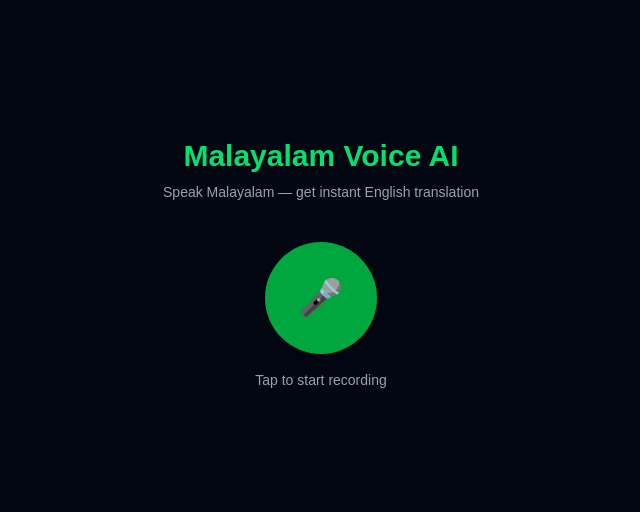
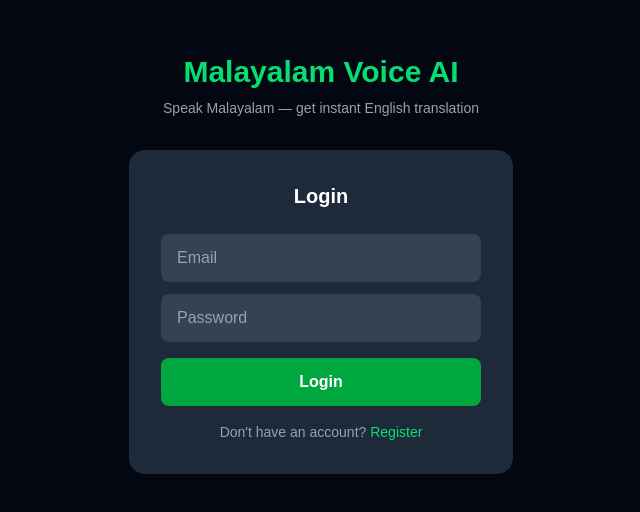
Before and after one commit to mamcbt-ai/malayalam-ai-frontend, a Next.js app: page / in a window 1280 px wide. Shown: the part 136-648 px from the top of the page, without its empty margins (319-959 px from the left). Built offline with nearby package versions, Linux system fonts and the light colour scheme.

Commit message:
Step 45 complete: Login register UI added to frontend

```diff
--- a/app/page.js
+++ b/app/page.js
@@ -1,13 +1,60 @@
 'use client';
 import { useState, useRef } from 'react';
 
+const API = 'http://127.0.0.1:8000';
+
 export default function Home() {
+  const [screen, setScreen] = useState('login');
+  const [email, setEmail] = useState('');
+  const [password, setPassword] = useState('');
+  const [token, setToken] = useState(null);
+  const [userEmail, setUserEmail] = useState('');
+  const [authError, setAuthError] = useState('');
   const [recording, setRecording] = useState(false);
   const [loading, setLoading] = useState(false);
   const [result, setResult] = useState(null);
   const [error, setError] = useState(null);
   const mediaRecorderRef = useRef(null);
   const chunksRef = useRef([]);
+
+  const handleRegister = async () => {
+    setAuthError('');
+    try {
+      const res = await fetch(`${API}/auth/register`, {
+        method: 'POST',
+        headers: { 'Content-Type': 'application/json' },
+        body: JSON.stringify({ email, password })
+      });
+      const data = await res.json();
+      if (!res.ok) throw new Error(data.detail || 'Registration failed');
+      setToken(data.token);
+      setUserEmail(data.email);
+      setScreen('app');
+    } catch (e) {
+      setAuthError(e.message);
+    }
+  };
+
+  const handleLogin = async () => {
+    setAuthError('');
+    try {
+      const form = new URLSearchParams();
+      form.append('username', email);
+      form.append('password', password);
+      const res = await fetch(`${API}/auth/login`, {
+        method: 'POST',
+        headers: { 'Content-Type': 'application/x-www-form-urlencoded' },
+        body: form
+      });
+      const data = await res.json();
+      if (!res.ok) throw new Error(data.detail || 'Login failed');
+      setToken(data.access_token);
+      setUserEmail(data.email);
+      setScreen('app');
+    } catch (e) {
+      setAuthError(e.message);
+    }
+  };
 
   const startRecording = async () => {
     setError(null);
@@ -17,21 +64,16 @@ export default function Home() {
       const mediaRecorder = new MediaRecorder(stream);
       mediaRecorderRef.current = mediaRecorder;
       chunksRef.current = [];
-
-      mediaRecorder.ondataavailable = (e) => {
-        chunksRef.current.push(e.data);
-      };
-
+      mediaRecorder.ondataavailable = (e) => chunksRef.current.push(e.data);
       mediaRecorder.onstop = async () => {
         const blob = new Blob(chunksRef.current, { type: 'audio/webm' });
         await sendAudio(blob);
-        stream.getTracks().forEach(track => track.stop());
+        stream.getTracks().forEach(t => t.stop());
       };
-
       mediaRecorder.start();
       setRecording(true);
     } catch (err) {
-      setError('Microphone access denied. Please allow microphone access.');
+      setError('Microphone access denied.');
     }
   };
 
@@ -47,71 +89,126 @@ export default function Home() {
     try {
       const formData = new FormData();
       formData.append('file', blob, 'recording.webm');
-
-      const response = await fetch('http://127.0.0.1:8000/audio/process', {
+      const res = await fetch(`${API}/audio/process`, {
         method: 'POST',
+        headers: { 'Authorization': `Bearer ${token}` },
         body: formData,
       });
-
-      const data = await response.json();
+      const data = await res.json();
       setResult(data);
     } catch (err) {
-      setError('Failed to process audio. Make sure backend is running.');
+      setError('Failed to process audio.');
     } finally {
       setLoading(false);
     }
   };
 
+  // LOGIN / REGISTER SCREEN
+  if (screen === 'login' || screen === 'register') {
     return (
       <main className="min-h-screen bg-gray-950 text-white flex flex-col items-center justify-center p-6">
         <h1 className="text-3xl font-bold mb-2 text-green-400">Malayalam Voice AI</h1>
-      <p className="text-gray-400 mb-10 text-sm">Speak Malayalam — get instant English translation</p>
+        <p className="text-gray-400 mb-8 text-sm">Speak Malayalam — get instant English translation</p>
 
-      {/* Mic Button */}
+        <div className="bg-gray-800 rounded-2xl p-8 w-full max-w-sm">
+          <h2 className="text-xl font-semibold mb-6 text-center">
+            {screen === 'login' ? 'Login' : 'Create Account'}
+          </h2>
+
+          <input
+            type="email"
+            placeholder="Email"
+            value={email}
+            onChange={e => setEmail(e.target.value)}
+            className="w-full bg-gray-700 rounded-lg px-4 py-3 mb-3 text-white placeholder-gray-400 outline-none"
+          />
+          <input
+            type="password"
+            placeholder="Password"
+            value={password}
+            onChange={e => setPassword(e.target.value)}
+            className="w-full bg-gray-700 rounded-lg px-4 py-3 mb-4 text-white placeholder-gray-400 outline-none"
+          />
+
+          {authError && (
+            <p className="text-red-400 text-sm mb-4">{authError}</p>
+          )}
+
+          <button
+            onClick={screen === 'login' ? handleLogin : handleRegister}
+            className="w-full bg-green-600 hover:bg-green-700 rounded-lg py-3 font-semibold mb-4"
+          >
+            {screen === 'login' ? 'Login' : 'Register'}
+          </button>
+
+          <p className="text-center text-sm text-gray-400">
+            {screen === 'login' ? "Don't have an account? " : "Already have an account? "}
+            <span
+              onClick={() => { setScreen(screen === 'login' ? 'register' : 'login'); setAuthError(''); }}
+              className="text-green-400 cursor-pointer hover:underline"
+            >
+              {screen === 'login' ? 'Register' : 'Login'}
+            </span>
+          </p>
+        </div>
+      </main>
+    );
+  }
+
+  // MAIN APP SCREEN
+  return (
+    <main className="min-h-screen bg-gray-950 text-white flex flex-col items-center justify-center p-6">
+      <div className="w-full max-w-md">
+        <div className="flex justify-between items-center mb-8">
+          <h1 className="text-2xl font-bold text-green-400">Malayalam Voice AI</h1>
+          <div className="flex items-center gap-3">
+            <span className="text-xs text-gray-400">{userEmail}</span>
+            <button
+              onClick={() => { setToken(null); setScreen('login'); setResult(null); }}
+              className="text-xs text-gray-400 hover:text-white border border-gray-600 rounded px-2 py-1"
+            >
+              Logout
+            </button>
+          </div>
+        </div>
+
+        <div className="flex flex-col items-center mb-8">
           <button
             onClick={recording ? stopRecording : startRecording}
             disabled={loading}
-        className={`w-28 h-28 rounded-full text-4xl font-bold transition-all duration-200 shadow-lg
-          ${recording
-            ? 'bg-red-600 hover:bg-red-700 animate-pulse'
-            : loading
-            ? 'bg-gray-600 cursor-not-allowed'
-            : 'bg-green-600 hover:bg-green-700'
-          }`}
+            className={`w-28 h-28 rounded-full text-4xl transition-all duration-200 shadow-lg
+              ${recording ? 'bg-red-600 hover:bg-red-700 animate-pulse'
+                : loading ? 'bg-gray-600 cursor-not-allowed'
+                : 'bg-green-600 hover:bg-green-700'}`}
           >
             {loading ? '⏳' : recording ? '⏹' : '🎤'}
           </button>
-
           <p className="mt-4 text-sm text-gray-400">
             {recording ? 'Recording... tap to stop' : loading ? 'Processing...' : 'Tap to start recording'}
           </p>
+        </div>
 
-      {/* Error */}
         {error && (
-        <div className="mt-6 bg-red-900 border border-red-600 rounded-lg p-4 max-w-md w-full text-sm text-red-200">
-          {error}
-        </div>
+          <div className="bg-red-900 border border-red-600 rounded-lg p-4 mb-4 text-sm text-red-200">{error}</div>
         )}
 
-      {/* Results */}
         {result && (
-        <div className="mt-8 max-w-md w-full space-y-4">
+          <div className="space-y-4">
             <div className="bg-gray-800 rounded-lg p-4">
               <p className="text-xs text-gray-400 mb-1">Transcript</p>
-            <p className="text-white">{result.asr_output?.segments?.[0]?.text || 'No speech detected'}</p>
+              <p className="text-white">{result.asr_output?.text || result.asr_output?.segments?.[0]?.text || '-'}</p>
             </div>
-
             <div className="bg-gray-800 rounded-lg p-4">
               <p className="text-xs text-green-400 mb-1">English Translation</p>
               <p className="text-white">{result.translation_output?.translation || '-'}</p>
             </div>
-
             <div className="bg-gray-800 rounded-lg p-4">
               <p className="text-xs text-blue-400 mb-1">Malayalam (Unicode)</p>
               <p className="text-white">{result.reverse_translation?.malayalam || '-'}</p>
             </div>
           </div>
         )}
+      </div>
     </main>
   );
 }
```
Lines whose indentation alone changed are shown as unchanged.
